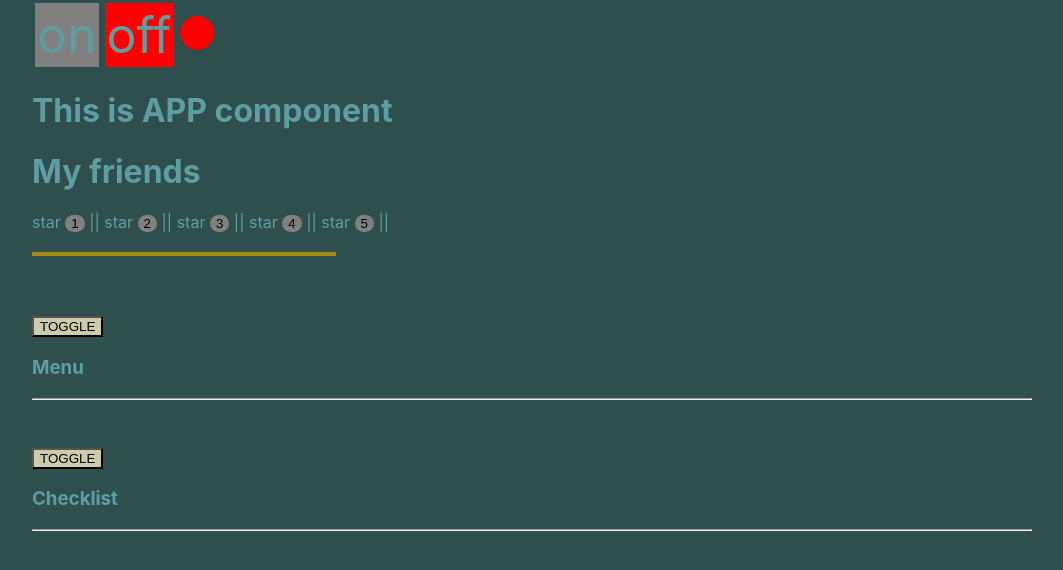
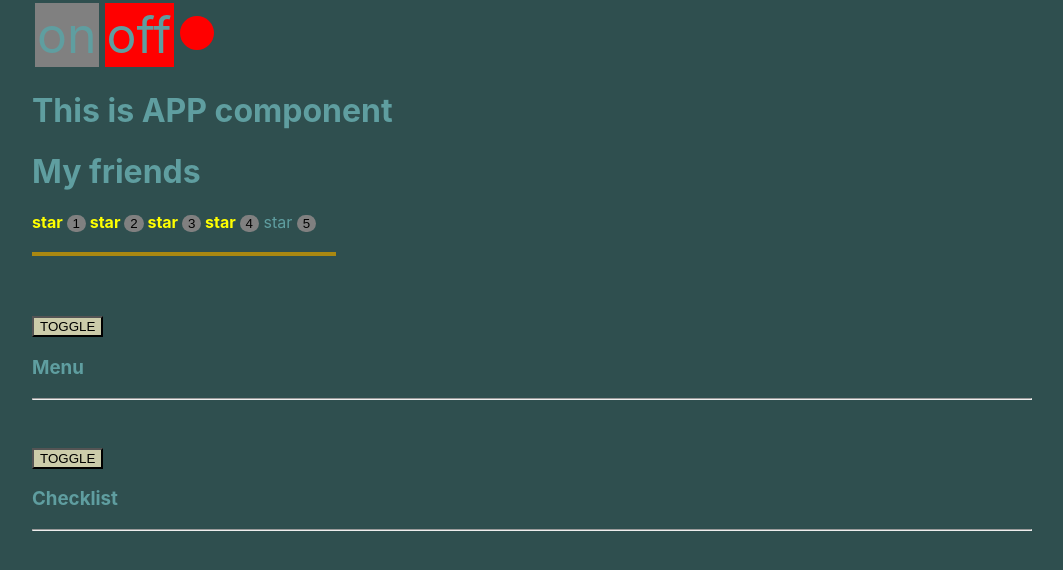
Before and after one commit to nekraco/simply, a React (Create React App) app: page / in a window 1280 px wide. Shown: the top 570 px of the page, without its empty margins (108-1171 px from the left). Built offline with nearby package versions, Linux system fonts and the light colour scheme.

Commit message:
created UncontrolledRating

```diff
--- a/src/components/UncontrolledAccordion/UncontrolledAccordion.tsx
+++ b/src/components/UncontrolledAccordion/UncontrolledAccordion.tsx
@@ -8,11 +8,6 @@ type UnAccordionPropsType = {
 export function UncontrolledAccordion(props: UnAccordionPropsType) {
 
   let [collapsed, setCollapsed] = useState(true);
-
-  let butStyle = {
-    display: 'block',
-    marginTop: '40px',
-  }
 
   return (
     <div>
--- a/src/components/UncontrolledRating/UncontrolledRating.tsx
+++ b/src/components/UncontrolledRating/UncontrolledRating.tsx
@@ -2,6 +2,11 @@ import React, {useState} from "react";
 
 
 export function UncontrolledRating() {
+  const butStyle = {
+    borderRadius: '10px',
+    background: 'gray',
+    border: 0,
+  }
 
   const hrStyle = {
     width: '300px',
@@ -9,42 +14,39 @@ export function UncontrolledRating() {
     border: 'solid #a81 2px',
   }
 
+  const [rating, setRating] = useState(4);
+
   return (
+    <div>
+      <Star selected={rating > 0}/>
+      <button style={butStyle} onClick={() => setRating(1)}>1</button>
 
+      <Star selected={rating > 1}/>
+      <button style={butStyle} onClick={() => setRating(2)}>2</button>
 
-    <div>
-      <Star number={1}/>
-      <Star number={2}/>
-      <Star number={3}/>
-      <Star number={4}/>
-      <Star number={5}/>
+      <Star selected={rating > 2}/>
+      <button style={butStyle} onClick={() => setRating(3)}>3</button>
+
+      <Star selected={rating > 3}/>
+      <button style={butStyle} onClick={() => setRating(4)}>4</button>
+
+      <Star selected={rating > 4}/>
+      <button style={butStyle} onClick={() => setRating(5)}>5</button>
 
       <hr style={hrStyle}/>
     </div>
   )
 }
 
+
 type StarPropsType = {
-  number: number
+  selected: boolean
 }
 
 function Star(props: StarPropsType) {
-
-  const butStyle = {
-    borderRadius: '10px',
-    background: 'gray',
-    border: 0,
-  }
-
-  const [glow, setGlow] = useState(false);
-
-
   return (
     <>
-      {glow ? <span> <b>star</b> </span> : <span> star </span>}
-      <button style={butStyle} onClick={() => setGlow(!glow)}>
-      {props.number}
-    </button> ||
+      {props.selected ? <span><b> star </b></span> : <span> star </span>}
     </>
   )
 }
```
